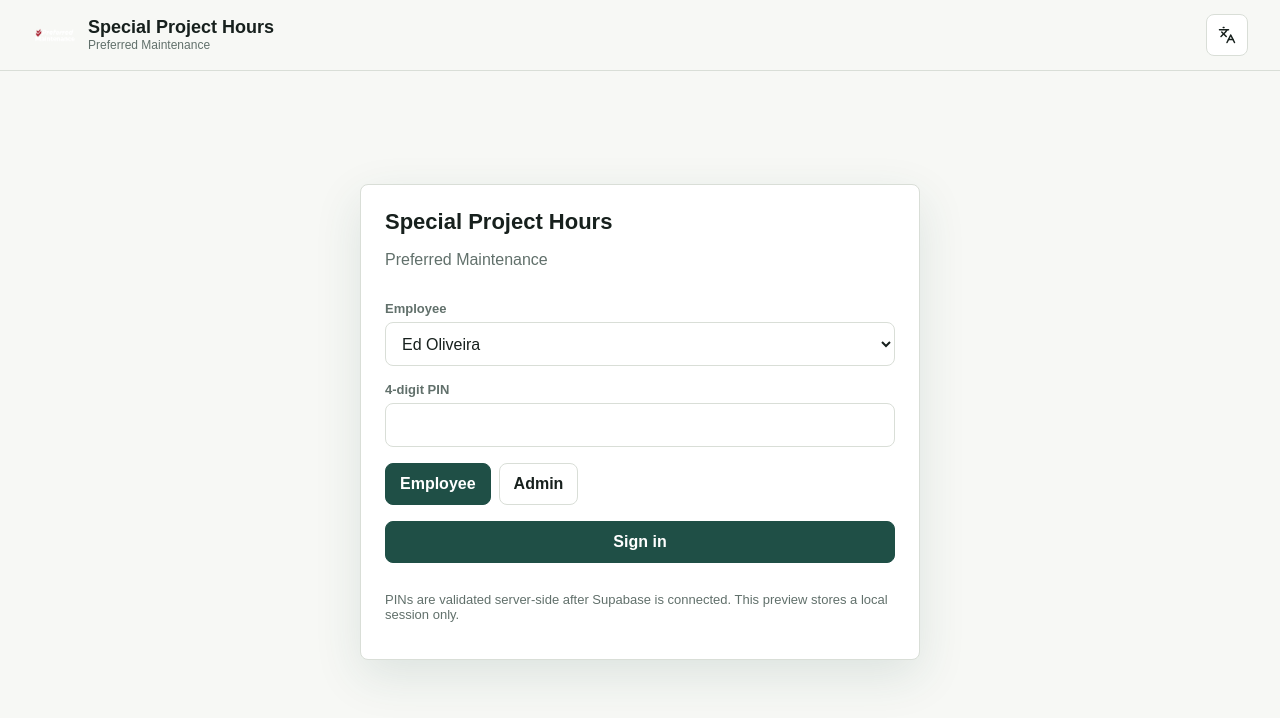
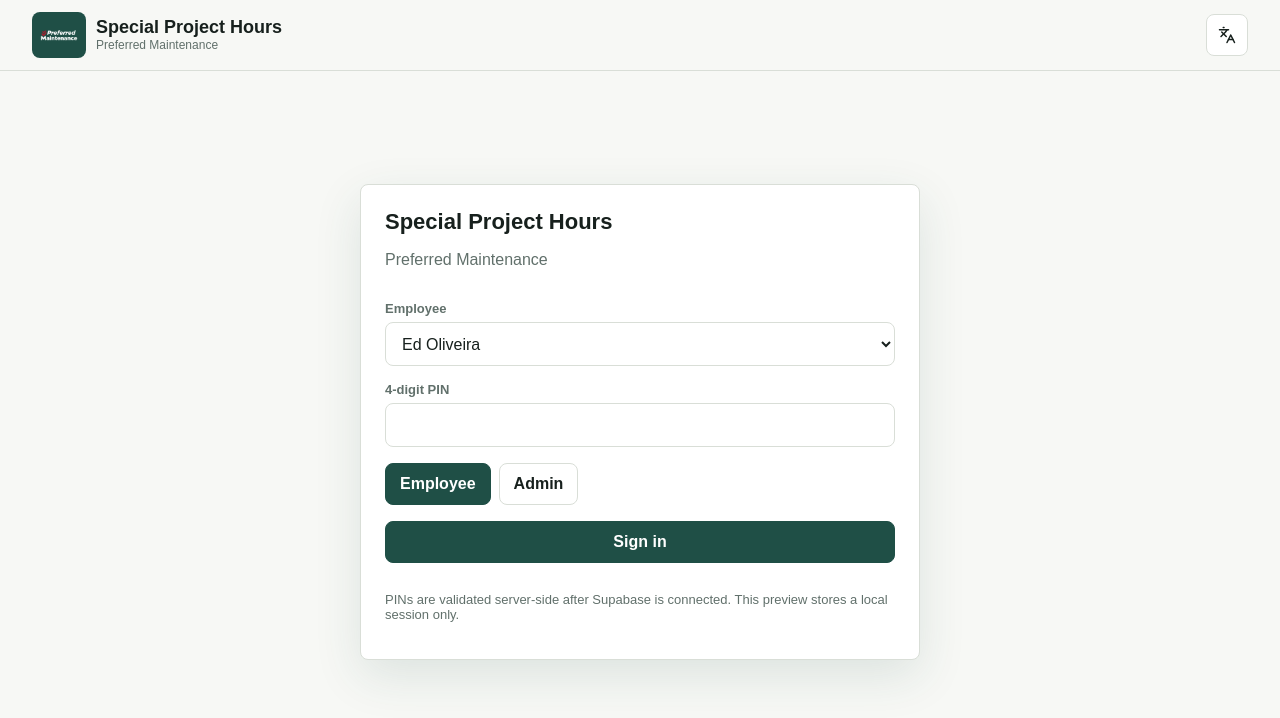
Before and after one commit to Edu2usa/projects-hours, a Next.js app: page / in a window 1280 px wide. Shown: the top 718 px of the page. Built offline with nearby package versions, Linux system fonts and the light colour scheme.

Commit message:
Improve logo contrast

```diff
--- a/app/styles.css
+++ b/app/styles.css
@@ -68,10 +68,13 @@ button {
 }
 
 .brand-logo {
-  width: 46px;
+  width: 54px;
   height: 46px;
   object-fit: contain;
   flex: 0 0 auto;
+  padding: 6px;
+  border-radius: 8px;
+  background: var(--brand);
 }
 
 .brand h1 {
```
